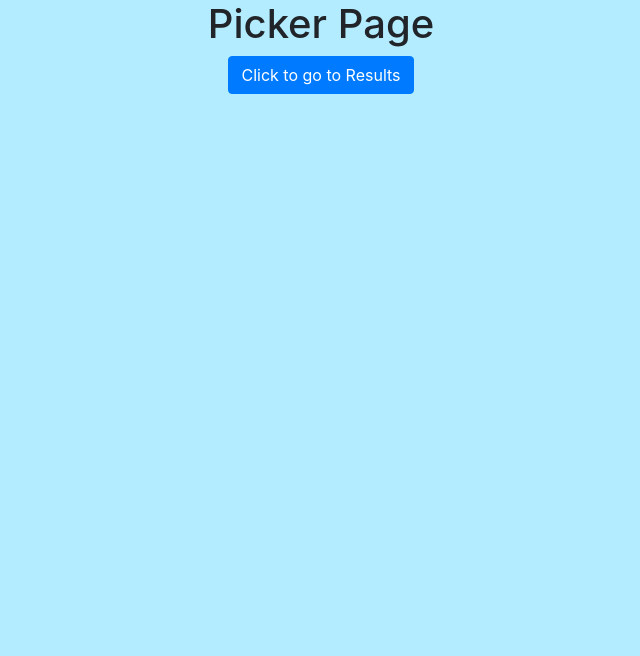
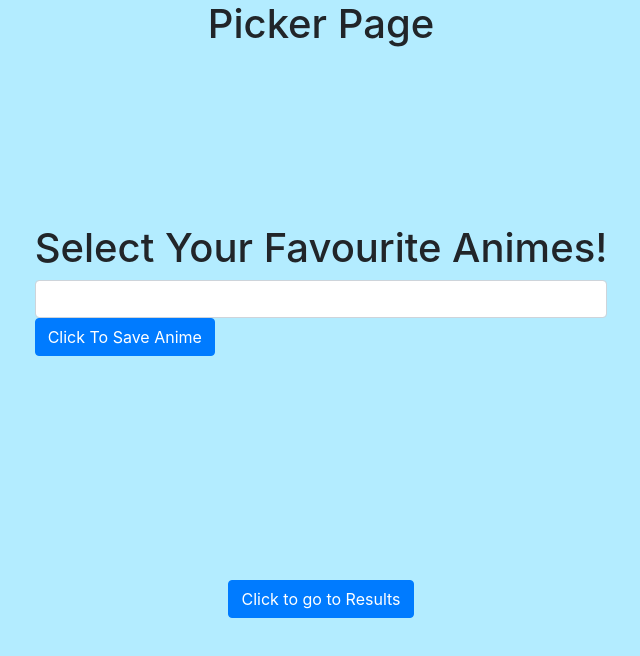
Before and after one commit to Aliabadi1/Recomendation-Project, a React (Create React App) app: page /picker in a window 1280 px wide. Shown: the top 656 px of the page, without its empty margins (319-959 px from the left). Built offline with nearby package versions, Linux system fonts and the light colour scheme.

Commit message:
picker page textbox implemented

```diff
--- /dev/null
+++ b/src/components/Textbox.js
@@ -0,0 +1,30 @@
+import React, { Component, useState } from "react";
+import { Button, Form, Alert } from 'react-bootstrap';
+
+function Textbox() {
+    const [fname, setFname] = useState("");
+    const [arr, setarr] = useState([]);
+
+
+    const handleChange = e => {
+      setFname(e.target.value)
+    }
+    const handleClick = e => {
+        if(arr.length < 5){
+            setarr(current => [...current, fname]);
+        }
+    }
+
+    return (
+      <div>
+        <h1>Select Your Favourite Animes!</h1>
+        <Form>
+          <Form.Control type="text" value={fname} onChange={handleChange}/>
+          <Button onClick={handleClick}>Click To Save Anime</Button>
+        </Form>
+        <h5>{arr.map((goal) => <Alert variant='primary'>{goal}</Alert>)}</h5>
+      </div>
+    )
+  }
+
+  export default Textbox;
--- a/src/screens/picker.js
+++ b/src/screens/picker.js
@@ -1,5 +1,6 @@
 import React, { Component } from "react";
-import { Button } from 'react-bootstrap';
+import { Button, Form } from 'react-bootstrap';
+import Textbox from './../components/Textbox'
 
 
 export default class Picker extends Component {
@@ -12,6 +13,10 @@ export default class Picker extends Component {
         flexDirection: 'column'
       }}>
         <h1>Picker Page</h1>
+        <br></br><br></br><br></br><br></br><br></br><br></br><br></br>
+        <Textbox></Textbox>
+        <br></br><br></br><br></br><br></br><br></br><br></br><br></br><br></br><br></br>
+
         <Button onClick= {() => this.props.history.push("/results")}>Click to go to Results</Button>
       </div>
     );
```
